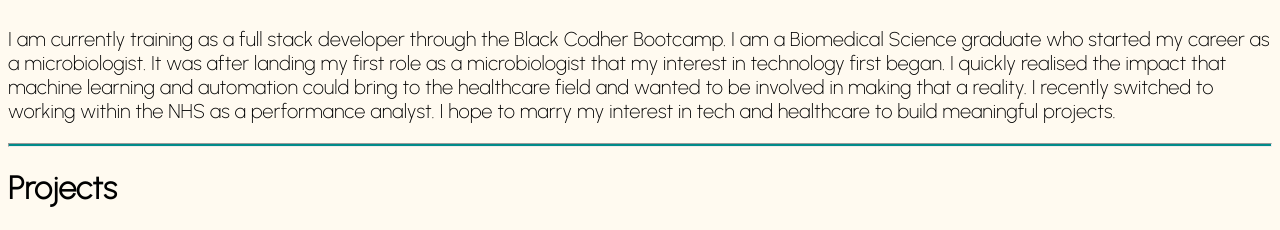
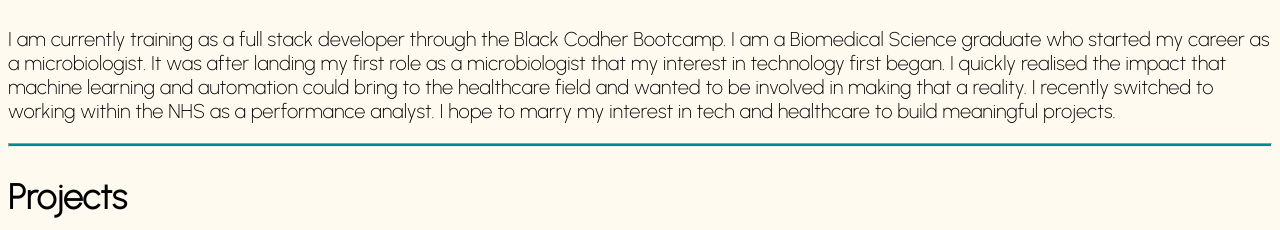
Before and after one commit to black-codher-bootcamp-2022-daly/unit-02-html-css-assessment-salmaabdifatah, a website: page index.html in a window 1280 px wide. Shown: the part 722-952 px from the top of the page. Drawn offline with Linux system fonts and the light colour scheme.

Commit message:
fix h1 tag

```diff
--- a/index.html
+++ b/index.html
@@ -40,7 +40,7 @@
     </section>
     <hr>
     <div id="project">
-        <h1>Projects</h1>
+        <h2>Projects</h2>
         <ul class="projects">
             <li>JavaScript group project</li>
             <li>React project</li>
--- a/styles/main.css
+++ b/styles/main.css
@@ -1,3 +1,5 @@
+@import url('https://fonts.googleapis.com/css2?family=Urbanist:wght@200&display=swap');
+
 img {
     border-radius: 45%;
     height:250px;
```
